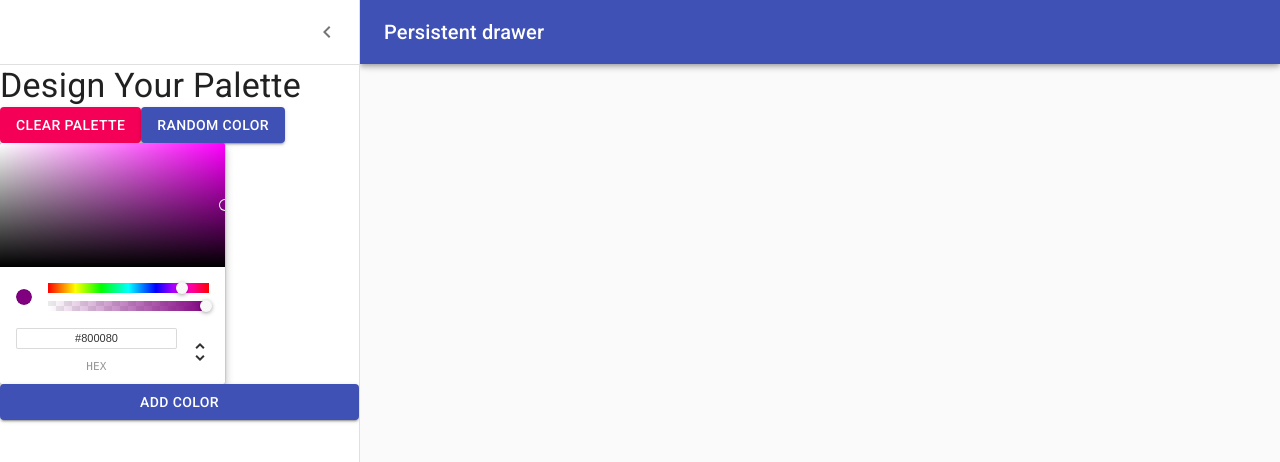
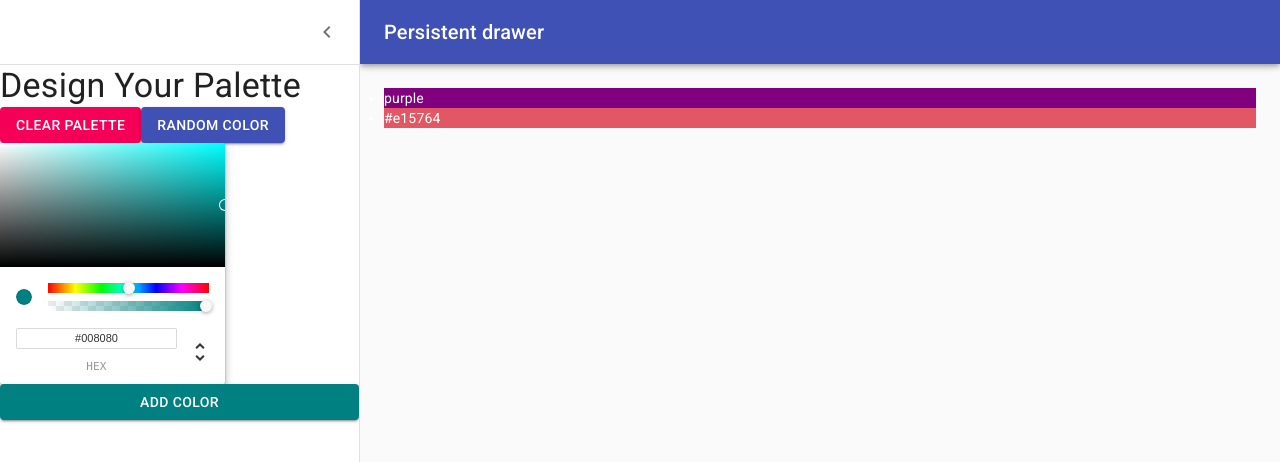
Before and after one commit to RohanKumar110/Color-Picker-App, a React (Create React App) app: page /palette/new in a window 1280 px wide. Both pictures are taken after a click on the button "Open drawer". Shown: the top 462 px of the page. Built offline with nearby package versions, Linux system fonts and the light colour scheme.

Commit message:
Connect ChromePicker to button

```diff
--- a/src/NewPaletteForm.js
+++ b/src/NewPaletteForm.js
@@ -11,84 +11,43 @@ import IconButton from "@material-ui/core/IconButton";
 import MenuIcon from "@material-ui/icons/Menu";
 import ChevronLeftIcon from "@material-ui/icons/ChevronLeft";
 import { ChromePicker } from "react-color";
-import { Button } from "@material-ui/core";
-
-const drawerWidth = 360;
-
-const styles = theme => ({
-    root: {
-        display: "flex"
-    },
-    appBar: {
-        transition: theme.transitions.create(["margin", "width"], {
-            easing: theme.transitions.easing.sharp,
-            duration: theme.transitions.duration.leavingScreen
-        })
-    },
-    appBarShift: {
-        width: `calc(100% - ${drawerWidth}px)`,
-        marginLeft: drawerWidth,
-        transition: theme.transitions.create(["margin", "width"], {
-            easing: theme.transitions.easing.easeOut,
-            duration: theme.transitions.duration.enteringScreen
-        })
-    },
-    menuButton: {
-        marginLeft: 12,
-        marginRight: 20
-    },
-    hide: {
-        display: "none"
-    },
-    drawer: {
-        width: drawerWidth,
-        flexShrink: 0
-    },
-    drawerPaper: {
-        width: drawerWidth
-    },
-    drawerHeader: {
-        display: "flex",
-        alignItems: "center",
-        padding: "0 8px",
-        ...theme.mixins.toolbar,
-        justifyContent: "flex-end"
-    },
-    content: {
-        flexGrow: 1,
-        padding: theme.spacing(3),
-        transition: theme.transitions.create("margin", {
-            easing: theme.transitions.easing.sharp,
-            duration: theme.transitions.duration.leavingScreen
-        }),
-        marginLeft: -drawerWidth
-    },
-    contentShift: {
-        transition: theme.transitions.create("margin", {
-            easing: theme.transitions.easing.easeOut,
-            duration: theme.transitions.duration.enteringScreen
-        }),
-        marginLeft: 0
-    }
-});
+import { Button, colors } from "@material-ui/core";
+import styles from "./styles/NewPaletteFormStyles";
 
 class NewPaletteForm extends Component {
-    state = {
-        open: false
-    };
 
-    handleDrawerOpen = () => {
+    constructor(props) {
+        super(props);
+        this.state = {
+            open: false,
+            currentColor: "teal",
+            colors: ["purple", "#e15764"]
+        };
+        this.addNewColor = this.addNewColor.bind(this);
+        this.handleDrawerOpen = this.handleDrawerOpen.bind(this);
+        this.handleDrawerClose = this.handleDrawerClose.bind(this);
+        this.updateCurrentColor = this.updateCurrentColor.bind(this);
+    }
+
+    handleDrawerOpen() {
         this.setState({ open: true });
-    };
+    }
 
-    handleDrawerClose = () => {
+    handleDrawerClose() {
         this.setState({ open: false });
-    };
+    }
+
+    updateCurrentColor(newColor) {
+        this.setState({ currentColor: newColor.hex });
+    }
+
+    addNewColor() {
+        this.setState({ colors: [...this.state.colors, this.state.currentColor] })
+    }
 
     render() {
         const { classes } = this.props;
-        const { open } = this.state;
-
+        const { open, colors } = this.state;
         return (
             <div className={classes.root}>
                 <CssBaseline />
@@ -132,9 +91,15 @@ class NewPaletteForm extends Component {
                         <Button variant="contained" color="secondary">CLEAR PALETTE</Button>
                         <Button variant="contained" color="primary">Random Color</Button>
                     </div>
-                    <ChromePicker color="purple"
-                        onChangeComplete={newColor => console.log(newColor)} />
-                    <Button variant="contained" color="primary">Add Color</Button>
+                    <ChromePicker color={this.state.currentColor}
+                        onChangeComplete={this.updateCurrentColor} />
+                    <Button
+                        variant="contained"
+                        color="primary"
+                        onClick={this.addNewColor}
+                        style={{ backgroundColor: this.state.currentColor }}>
+                        Add Color
+                    </Button>
                 </Drawer>
                 <main
                     className={classNames(classes.content, {
@@ -142,6 +107,11 @@ class NewPaletteForm extends Component {
                     })}
                 >
                     <div className={classes.drawerHeader} />
+                    <ul>
+                        {colors.map(color => (
+                            <li style={{ color: "white", background: color }}>{color}</li>
+                        ))}
+                    </ul>
                 </main>
             </div>
         );
--- /dev/null
+++ b/src/styles/NewPaletteFormStyles.js
@@ -0,0 +1,60 @@
+const drawerWidth = 360;
+
+const styles = theme => ({
+    root: {
+        display: "flex"
+    },
+    appBar: {
+        transition: theme.transitions.create(["margin", "width"], {
+            easing: theme.transitions.easing.sharp,
+            duration: theme.transitions.duration.leavingScreen
+        })
+    },
+    appBarShift: {
+        width: `calc(100% - ${drawerWidth}px)`,
+        marginLeft: drawerWidth,
+        transition: theme.transitions.create(["margin", "width"], {
+            easing: theme.transitions.easing.easeOut,
+            duration: theme.transitions.duration.enteringScreen
+        })
+    },
+    menuButton: {
+        marginLeft: 12,
+        marginRight: 20
+    },
+    hide: {
+        display: "none"
+    },
+    drawer: {
+        width: drawerWidth,
+        flexShrink: 0
+    },
+    drawerPaper: {
+        width: drawerWidth
+    },
+    drawerHeader: {
+        display: "flex",
+        alignItems: "center",
+        padding: "0 8px",
+        ...theme.mixins.toolbar,
+        justifyContent: "flex-end"
+    },
+    content: {
+        flexGrow: 1,
+        padding: theme.spacing(3),
+        transition: theme.transitions.create("margin", {
+            easing: theme.transitions.easing.sharp,
+            duration: theme.transitions.duration.leavingScreen
+        }),
+        marginLeft: -drawerWidth
+    },
+    contentShift: {
+        transition: theme.transitions.create("margin", {
+            easing: theme.transitions.easing.easeOut,
+            duration: theme.transitions.duration.enteringScreen
+        }),
+        marginLeft: 0
+    }
+});
+
+export default styles;
```
